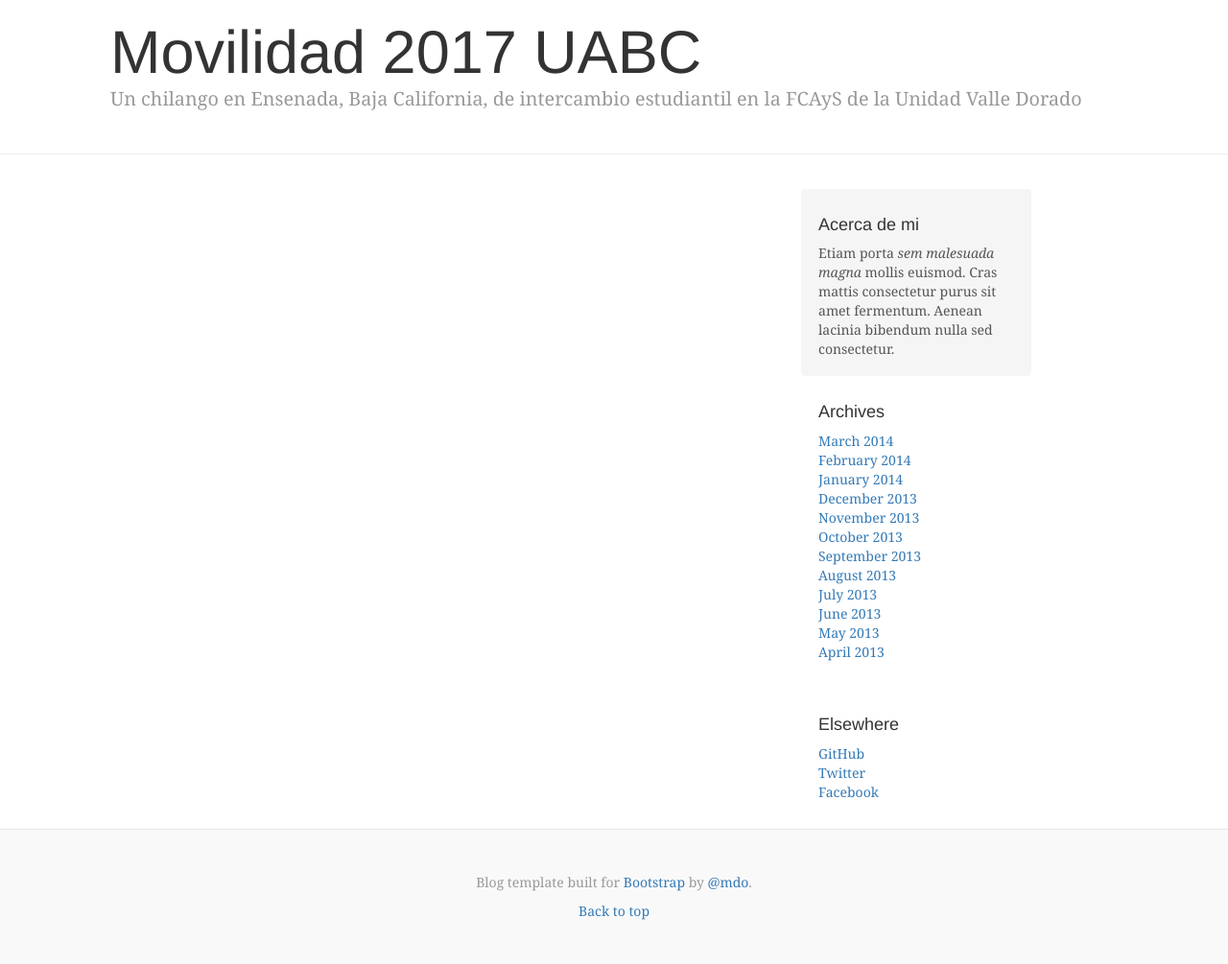
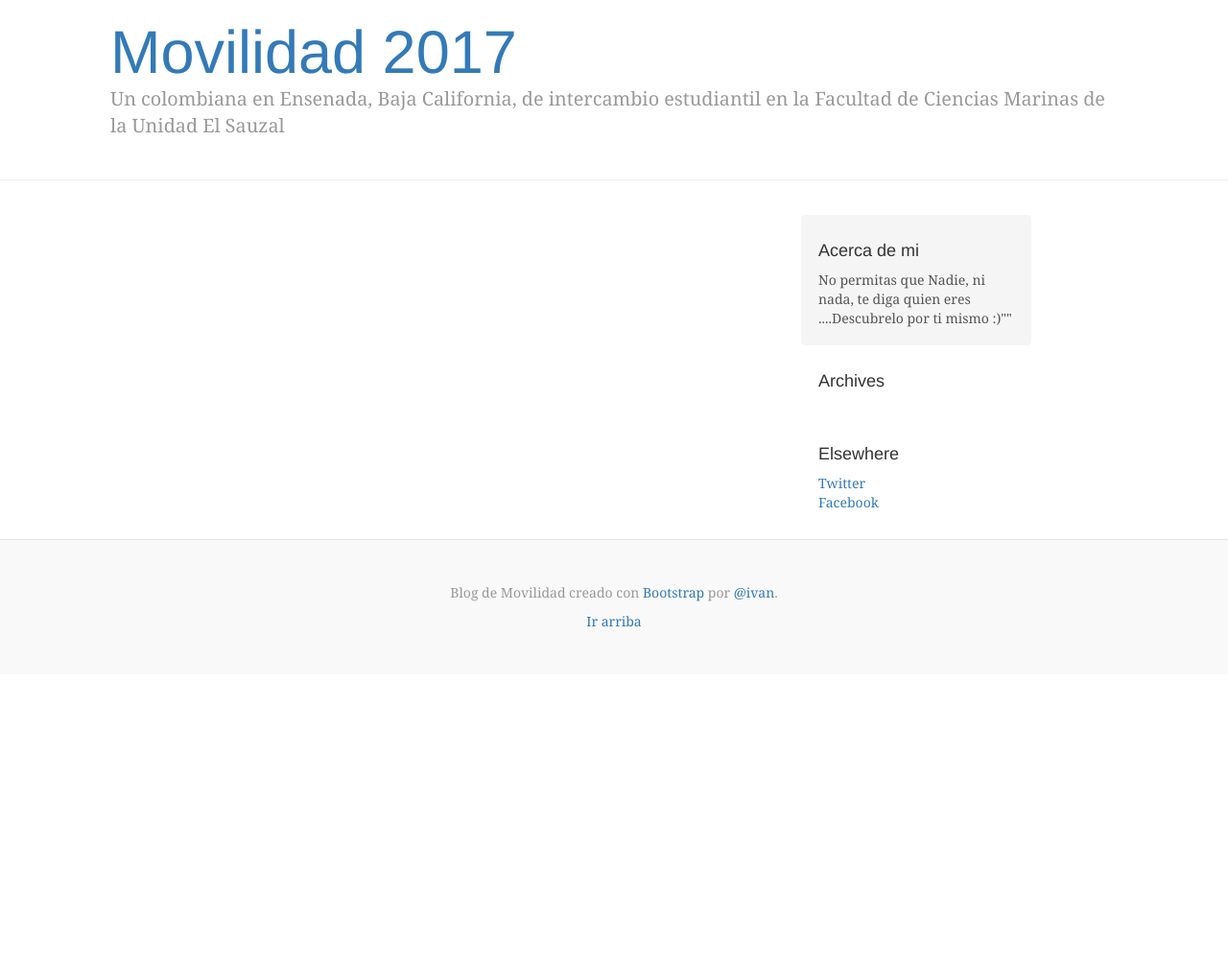
Before and after one commit to wolfgang-ivan/uabc-movilidad-2017, a Django app: page / in a window 1280 px wide. Shown: the whole page at 96% size. After the commit the page ends 654 px from the top, so only its background shows below. Run offline with Django 3.2, Linux system fonts and the light colour scheme; data that the repository does not hold is empty; some libraries are stand-ins or nearby versions.

Commit message:
Se agrego el resto de vistas y se finalizo lo basico (MVC)

```diff
--- a/blog/templates/blog/base.html
+++ b/blog/templates/blog/base.html
@@ -10,6 +10,8 @@
 
     <!-- Bootstrap core CSS -->
     <link href="https://maxcdn.bootstrapcdn.com/bootstrap/3.3.7/css/bootstrap.min.css" rel="stylesheet" integrity="sha384-BVYiiSIFeK1dGmJRAkycuHAHRg32OmUcww7on3RYdg4Va+PmSTsz/K68vbdEjh4u" crossorigin="anonymous">
+
+    <link href='//fonts.googleapis.com/css?family=Lobster' rel='stylesheet' type='text/css'>
 
     <!-- Custom styles for this template -->
     <link rel="stylesheet" href="{% static 'css/blog.css' %}">
@@ -32,8 +34,8 @@
 
       <div class="blog-header">
         <div class="container">
-          <h1 class="blog-title">Movilidad 2017 UABC</h1>
-          <p class="lead blog-description">Un chilango en Ensenada, Baja California, de intercambio estudiantil en la FCAyS de la Unidad Valle Dorado</p>
+          <h1 class="blog-title"><a href="/">Movilidad 2017</a></h1>
+          <p class="lead blog-description">Un colombiana en Ensenada, Baja California, de intercambio estudiantil en la Facultad de Ciencias Marinas de la Unidad El Sauzal</p>
         </div>
       </div>
     </header>
@@ -50,12 +52,12 @@
         <aside class="col-sm-3 ml-sm-auto blog-sidebar">
           <div class="sidebar-module sidebar-module-inset">
             <h4>Acerca de mi</h4>
-            <p>Etiam porta <em>sem malesuada magna</em> mollis euismod. Cras mattis consectetur purus sit amet fermentum. Aenean lacinia bibendum nulla sed consectetur.</p>
+            <p>No permitas que Nadie, ni nada, te diga quien eres ....Descubrelo por ti mismo :)"" </p>
           </div>
           <div class="sidebar-module">
             <h4>Archives</h4>
             <ol class="list-unstyled">
-              <li><a href="#">March 2014</a></li>
+              <!--<li><a href="#">March 2014</a></li>
               <li><a href="#">February 2014</a></li>
               <li><a href="#">January 2014</a></li>
               <li><a href="#">December 2013</a></li>
@@ -66,15 +68,17 @@
               <li><a href="#">July 2013</a></li>
               <li><a href="#">June 2013</a></li>
               <li><a href="#">May 2013</a></li>
-              <li><a href="#">April 2013</a></li>
+              <li><a href="#">April 2013</a></li>-->
+              {% if user.is_authenticated %}
+              <li><a href="{% url 'post_new' %}" class="top-menu"><span class="glyphicon glyphicon-plus"></span></a></li>
+              {% endif %}
             </ol>
           </div>
           <div class="sidebar-module">
             <h4>Elsewhere</h4>
             <ol class="list-unstyled">
-              <li><a href="#">GitHub</a></li>
-              <li><a href="#">Twitter</a></li>
-              <li><a href="#">Facebook</a></li>
+              <li><a href="https://twitter.com/">Twitter</a></li>
+              <li><a href="https://www.facebook.com/">Facebook</a></li>
             </ol>
           </div>
         </aside><!-- /.blog-sidebar -->
@@ -83,9 +87,9 @@
     </main><!-- /.container -->
 
     <footer class="blog-footer">
-      <p>Blog template built for <a href="https://getbootstrap.com/">Bootstrap</a> by <a href="https://twitter.com/mdo">@mdo</a>.</p>
+      <p>Blog de Movilidad creado con <a href="https://getbootstrap.com/">Bootstrap</a> por <a href="https://twitter.com/mdo">@ivan</a>.</p>
       <p>
-        <a href="#">Back to top</a>
+        <a href="#">Ir arriba</a>
       </p>
     </footer>
 
--- a/blog/templates/blog/post_detail.html
+++ b/blog/templates/blog/post_detail.html
@@ -7,6 +7,9 @@
 				{{ post.published_date }}
 			</div>
 		{% endif %}
+		{% if user.is_authenticated %}
+		<a class="btn btn-default" href="{% url 'post_edit' pk=post.pk %}"><span class="glyphicon glyphicon-pencil"></span></a>
+		{% endif %}
 		<h1>{{ post.title }}</h1>
 		<p>{{ post.text|linebreaksbr }}</p>
 	</div>
--- a/blog/urls.py
+++ b/blog/urls.py
@@ -4,4 +4,6 @@ from . import views
 urlpatterns = [
 	url(r'^$', views.post_list),
 	url(r'^post/(?P<pk>\d+)/$', views.post_detail, name='post_detail'),
+	url(r'^post/new/$', views.post_new, name='post_new'),
+	url(r'^post/(?P<pk>\d+)/edit/$', views.post_edit, name='post_edit'),
 ]
--- a/blog/views.py
+++ b/blog/views.py
@@ -1,6 +1,8 @@
 from django.shortcuts import render, get_object_or_404
 from django.utils import timezone
 from .models import Post
+from .forms import PostForm
+from django.shortcuts import redirect
 
 def post_list(request):
 	posts = Post.objects.filter(published_date__lte=timezone.now()).order_by('published_date')
@@ -9,3 +11,30 @@ def post_list(request):
 def post_detail(request, pk):
 	post = get_object_or_404(Post, pk=pk)
 	return render(request, 'blog/post_detail.html', {'post': post})
+
+def post_new(request):
+	if request.method == "POST":
+		form = PostForm(request.POST)
+		if form.is_valid():
+			post = form.save(commit=False)
+			post.author = request.user
+			post.published_date = timezone.now()
+			post.save()
+			return redirect('post_detail', pk=post.pk)
+	else:
+		form = PostForm()
+	return render(request, 'blog/post_edit.html', {'form': form})
+
+def post_edit(request, pk):
+	post = get_object_or_404(Post, pk=pk)
+	if request.method == "POST":
+		form = PostForm(request.POST, instance=post)
+		if form.is_valid():
+			post = form.save(commit=False)
+			post.author = request.user
+			post.published_date = timezone.now()
+			post.save()
+			return redirect('post_detail', pk=post.pk)
+	else:
+		form = PostForm(instance=post)
+	return render(request, 'blog/post_edit.html', {'form': form})
```
Also changed, not shown: blog/forms.py (added, +7 -0 lines), blog/templates/blog/post_edit.html (added, +9 -0 lines).
